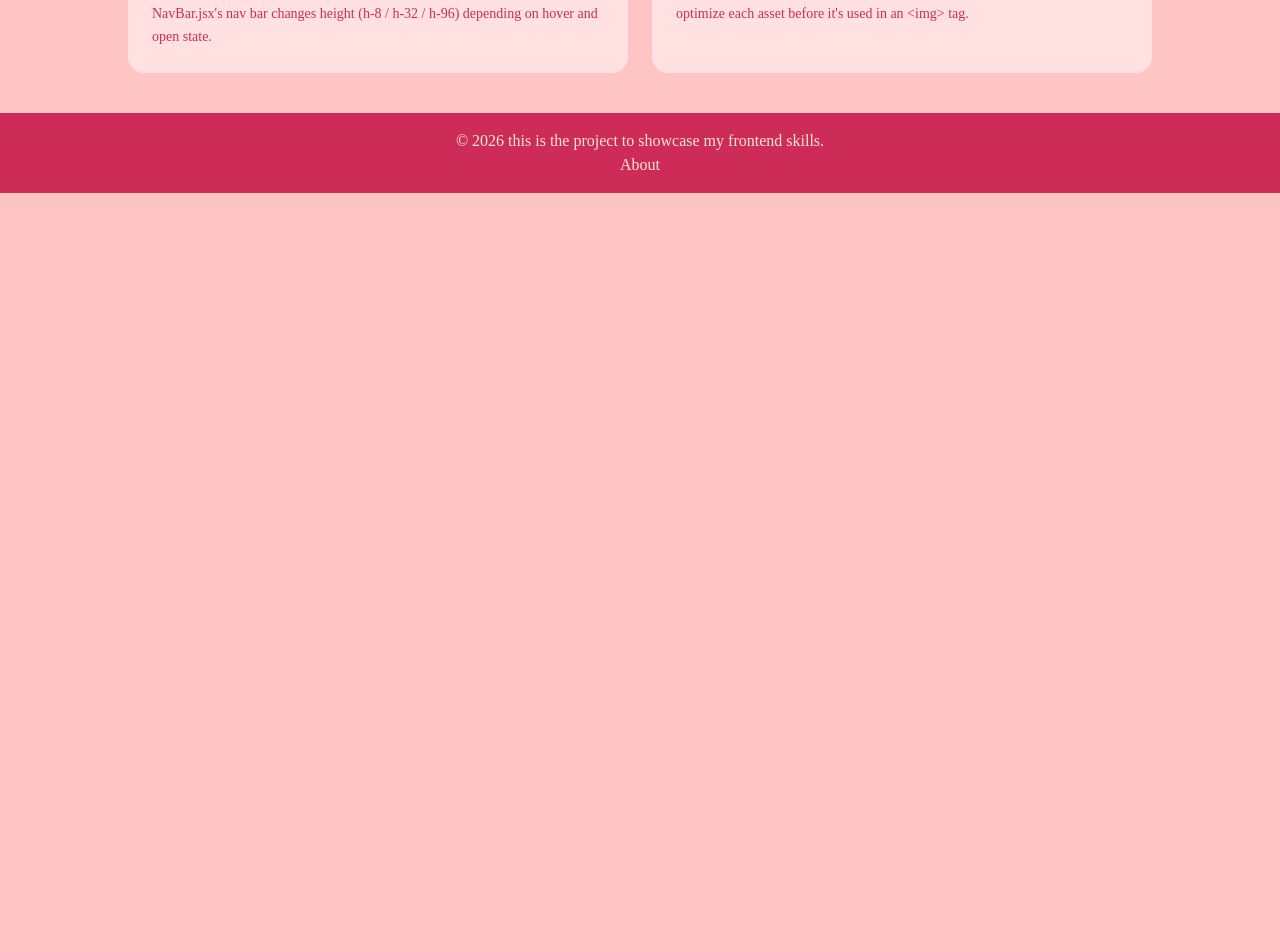
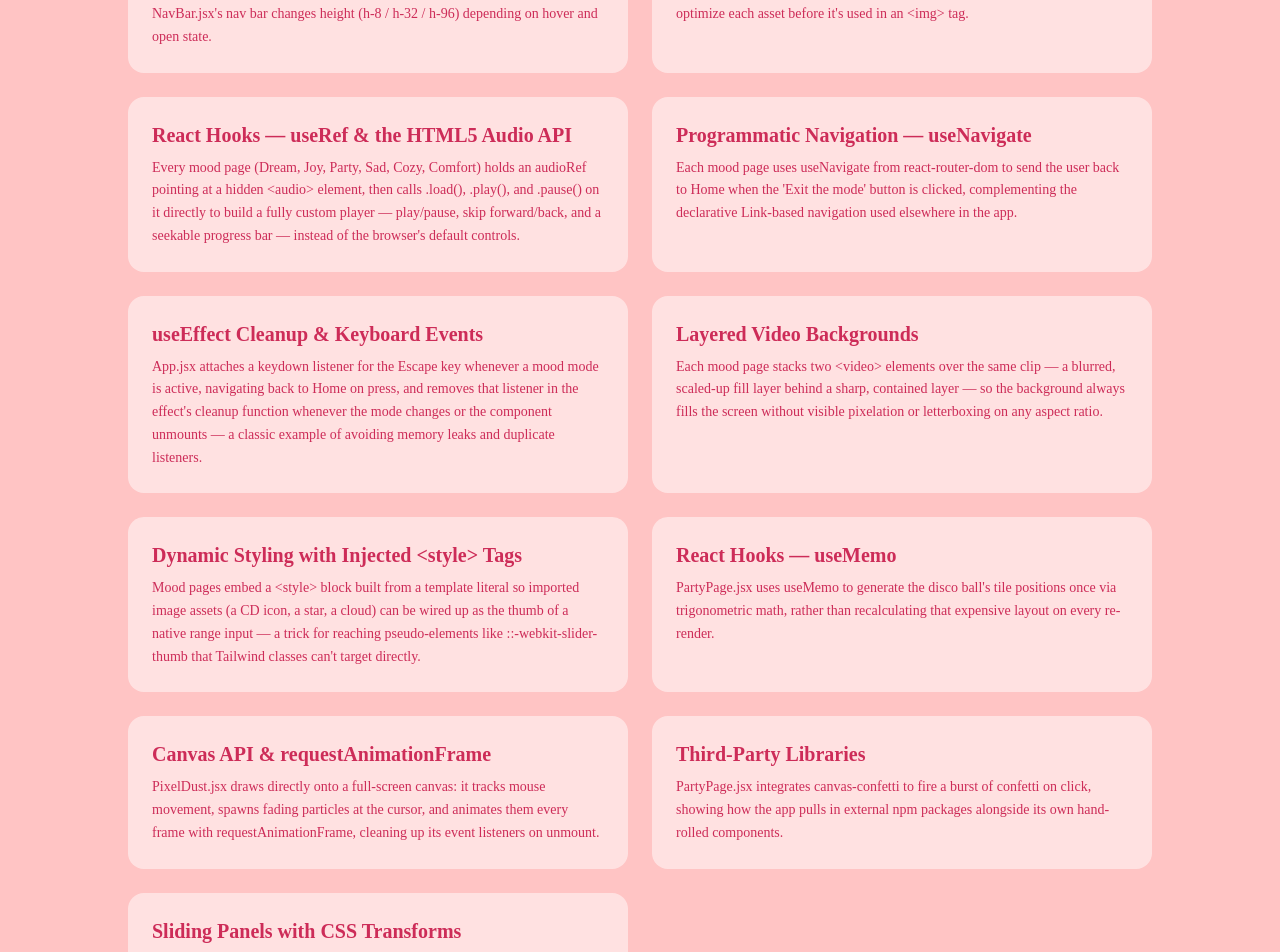
Before and after one commit to syeda-hira-batool/music-player, a React (Vite) app: page /about in a window 1280 px wide. Shown: the part 1260-2212 px from the top of the page. Before the commit the page ends 1453 px from the top, so only its background shows below. Built offline with nearby package versions, Linux system fonts and the light colour scheme; a web font is replaced by a local one.

Commit message:
updated the About page

```diff
--- a/src/components/AboutPage.jsx
+++ b/src/components/AboutPage.jsx
@@ -47,6 +47,42 @@ const concepts = [
         title: "Static Asset Imports",
         body: "Gifs are imported directly as JS modules (helloKittyGif, catDance2Gif, sadCatGif) rather than referenced by path string, letting the bundler handle and optimize each asset before it's used in an <img> tag.",
     },
+    {
+        title: "React Hooks — useRef & the HTML5 Audio API",
+        body: "Every mood page (Dream, Joy, Party, Sad, Cozy, Comfort) holds an audioRef pointing at a hidden <audio> element, then calls .load(), .play(), and .pause() on it directly to build a fully custom player — play/pause, skip forward/back, and a seekable progress bar — instead of the browser's default controls.",
+    },
+    {
+        title: "Programmatic Navigation — useNavigate",
+        body: "Each mood page uses useNavigate from react-router-dom to send the user back to Home when the 'Exit the mode' button is clicked, complementing the declarative Link-based navigation used elsewhere in the app.",
+    },
+    {
+        title: "useEffect Cleanup & Keyboard Events",
+        body: "App.jsx attaches a keydown listener for the Escape key whenever a mood mode is active, navigating back to Home on press, and removes that listener in the effect's cleanup function whenever the mode changes or the component unmounts — a classic example of avoiding memory leaks and duplicate listeners.",
+    },
+    {
+        title: "Layered Video Backgrounds",
+        body: "Each mood page stacks two <video> elements over the same clip — a blurred, scaled-up fill layer behind a sharp, contained layer — so the background always fills the screen without visible pixelation or letterboxing on any aspect ratio.",
+    },
+    {
+        title: "Dynamic Styling with Injected <style> Tags",
+        body: "Mood pages embed a <style> block built from a template literal so imported image assets (a CD icon, a star, a cloud) can be wired up as the thumb of a native range input — a trick for reaching pseudo-elements like ::-webkit-slider-thumb that Tailwind classes can't target directly.",
+    },
+    {
+        title: "React Hooks — useMemo",
+        body: "PartyPage.jsx uses useMemo to generate the disco ball's tile positions once via trigonometric math, rather than recalculating that expensive layout on every re-render.",
+    },
+    {
+        title: "Canvas API & requestAnimationFrame",
+        body: "PixelDust.jsx draws directly onto a full-screen canvas: it tracks mouse movement, spawns fading particles at the cursor, and animates them every frame with requestAnimationFrame, cleaning up its event listeners on unmount.",
+    },
+    {
+        title: "Third-Party Libraries",
+        body: "PartyPage.jsx integrates canvas-confetti to fire a burst of confetti on click, showing how the app pulls in external npm packages alongside its own hand-rolled components.",
+    },
+    {
+        title: "Sliding Panels with CSS Transforms",
+        body: "The playlist and 'Now Playing' panels on each mood page stay mounted in the DOM at all times and are shown or hidden purely with translate-x classes and Tailwind's transition-transform, giving a smooth slide-in/out effect without conditional rendering.",
+    },
 ];
 
 export default function AboutPage() {
--- a/src/components/ComfortPage.jsx
+++ b/src/components/ComfortPage.jsx
@@ -190,8 +190,6 @@ export default function ComfortPage() {
                     cursor: pointer;
                 }
 
-                /* ---------- PLAYLIST SCROLLBAR (scoped to the playlist list only) ---------- */
-
                 .playlist-scroll {
                     scrollbar-width: thin;
                     scrollbar-color: rgba(255, 255, 255, 0.3) transparent;
@@ -215,9 +213,6 @@ export default function ComfortPage() {
                 }
             `}</style>
 
-
-            {/* Background Video */}
-
             <div className="absolute inset-0 overflow-hidden bg-black">
 
                 {/* Blurred fill layer — masks the edges, no visible pixelation */}
@@ -231,7 +226,6 @@ export default function ComfortPage() {
                     <source src={comfortBackground} type="video/mp4" />
                 </video>
 
-                {/* Sharp foreground layer — never stretched past its native size */}
                 <video
                     autoPlay
                     loop
@@ -520,7 +514,7 @@ export default function ComfortPage() {
 
 
             <h2 className="fixed bottom-17 left-8 z-50 text-xs text-white/60 font-QuickSand">
-                Press F11 for better experience
+                Press F11 for a better experience
             </h2>
 
         </div>
--- a/src/components/CozyPage.jsx
+++ b/src/components/CozyPage.jsx
@@ -189,8 +189,6 @@ export default function CozyPage() {
                     border-radius: 0;
                     cursor: pointer;
                 }
-
-                /* ---------- PLAYLIST SCROLLBAR (scoped to the playlist list only) ---------- */
 
                 .playlist-scroll {
                     scrollbar-width: thin;
@@ -516,7 +514,7 @@ export default function CozyPage() {
 
 
             <h2 className="fixed bottom-17 left-8 z-50 text-xs text-white/60 font-Volkhov">
-                Press F11 for better experience
+                Press F11 for a better experience
             </h2>
 
         </div>
--- a/src/components/DreamPage.jsx
+++ b/src/components/DreamPage.jsx
@@ -182,8 +182,6 @@ export default function DreamPage() {
                     cursor: pointer;
                 }
 
-                /* ---------- PLAYLIST SCROLLBAR (scoped to the playlist list only) ---------- */
-
                 .playlist-scroll {
                     scrollbar-width: thin;
                     scrollbar-color: rgba(255, 255, 255, 0.3) transparent;
@@ -207,8 +205,6 @@ export default function DreamPage() {
                 }
             `}</style>
 
-            {/* Background Video */}
-
             <div className="absolute inset-0 overflow-hidden bg-black">
 
                 {/* Blurred fill layer — masks the edges, no visible pixelation */}
@@ -222,7 +218,6 @@ export default function DreamPage() {
                     <source src={dreamBackground} type="video/mp4" />
                 </video>
 
-                {/* Sharp foreground layer — never stretched past its native size */}
                 <video
                     autoPlay
                     loop
@@ -513,7 +508,7 @@ export default function DreamPage() {
 
 
             <h2 className="fixed bottom-17 left-8 z-50 text-xs text-white/60 font-CormorantGaramond">
-                Press F11 for better experience
+                Press F11 for a better experience
             </h2>
 
         </div>
--- a/src/components/InfoPage.jsx
+++ b/src/components/InfoPage.jsx
@@ -105,7 +105,6 @@ export default function InfoPage() {
     };
 
     return (
-        /* Decreased top padding to pt-12 and gap to gap-6 to bring everything higher */
         <div className="p-6 pt-3 flex flex-col items-center gap-5">
 
             <div className="flex flex-col items-center justify-center w-full max-w-2xl">
@@ -114,14 +113,12 @@ export default function InfoPage() {
                     onSubmit={handleSubmit}
                     className="flex flex-col items-center gap-3 w-full"
                 >
-                    {/* Dancing cat placed above the mode buttons */}
                     <img
                         src={catDance2Gif}
                         alt="Dancing cat"
                         className="w-20 sm:w-24 object-contain"
                     />
 
-                    {/* Mode buttons */}
                     <div className="flex gap-2 text-sm justify-center">
                         <button
                             type="button"
@@ -147,7 +144,6 @@ export default function InfoPage() {
                         </button>
                     </div>
 
-                    {/* Inputs centered in a responsive row */}
                     <div className="flex flex-col sm:flex-row items-center justify-center gap-2 w-full">
                         <label htmlFor="search" className="sr-only">
                             Search
@@ -177,7 +173,6 @@ export default function InfoPage() {
                         />
                     </div>
 
-                    {/* Submit Button cleanly centered underneath */}
                     <button
                         type="submit"
                         className="bg-[#CD2C58] text-[#FFE6D4] px-4 py-1 rounded-full"
--- a/src/components/JoyPage.jsx
+++ b/src/components/JoyPage.jsx
@@ -189,8 +189,6 @@ export default function JoyPage() {
                     border-radius: 0;
                     cursor: pointer;
                 }
-
-                /* ---------- PLAYLIST SCROLLBAR (scoped to the playlist list only) ---------- */
 
                 .playlist-scroll {
                     scrollbar-width: thin;
@@ -515,7 +513,7 @@ export default function JoyPage() {
 
 
             <h2 className="fixed bottom-17 left-8 z-50 text-xs text-white/60 font-fredoka">
-                Press F11 for better experience
+                Press F11 for a better experience
             </h2>
 
         </div>
--- a/src/components/PixelDust.jsx
+++ b/src/components/PixelDust.jsx
@@ -26,7 +26,7 @@ export default function PixelDust() {
             mouse.x = event.clientX;
             mouse.y = event.clientY;
 
-            // Create pixel dust
+            // Creating pixel dust
             for (let i = 0; i < 7; i++) {
                 particles.push({
                     x: mouse.x,
--- a/src/components/SadPage.jsx
+++ b/src/components/SadPage.jsx
@@ -189,8 +189,6 @@ export default function SadPage() {
                     border-radius: 0;
                     cursor: pointer;
                 }
-
-                /* ---------- PLAYLIST SCROLLBAR (scoped to the playlist list only) ---------- */
 
                 .playlist-scroll {
                     scrollbar-width: thin;
@@ -515,7 +513,7 @@ export default function SadPage() {
 
 
             <h2 className="fixed bottom-17 left-8 z-50 text-xs text-white/60 font-SadFont">
-                Press F11 for better experience
+                Press F11 for a better experience
             </h2>
 
         </div>
```
Also changed, not shown: src/components/PartyPage.jsx (+2 -8 lines).
